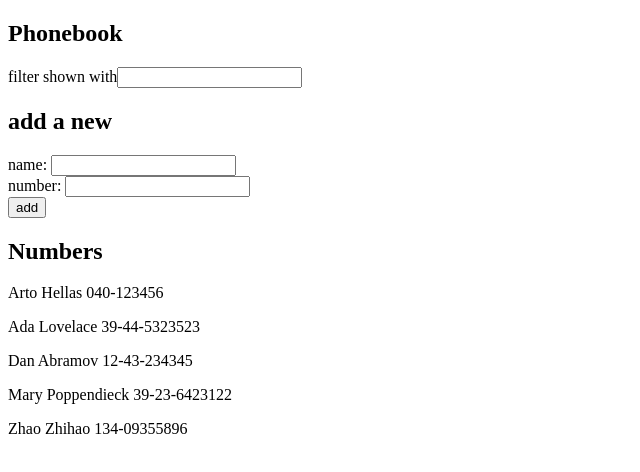
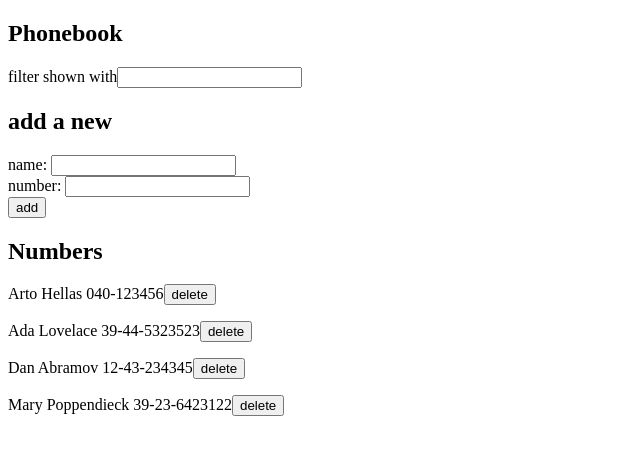
Before and after one commit to OldDog-Z124/phonebook, a React (Create React App) app: page / in a window 1280 px wide. Shown: the top 472 px of the page, without its empty margins (0-640 px from the left). Built offline with nearby package versions, Linux system fonts and the light colour scheme; data requests are answered from the project's data file.

Commit message:
add step8

```diff
--- a/db.json
+++ b/db.json
@@ -19,11 +19,6 @@
       "name": "Mary Poppendieck",
       "number": "39-23-6423122",
       "id": 4
-    },
-    {
-      "name": "Zhao Zhihao",
-      "number": "134-09355896",
-      "id": 5
     }
   ]
 }
--- a/src/App.js
+++ b/src/App.js
@@ -1,5 +1,6 @@
 import { useState, useEffect } from 'react'
-import axios from 'axios'
+
+import personsService from './services/persons'
 
 const Filter = ({ value, handleChange }) => {
 
@@ -31,12 +32,15 @@ const PersonForm = ({ name, handleNameChange, number, handleNumberChange, addPer
   )
 }
 
-const Persons = ({persons}) => {
+const Persons = ({persons, deletePerson}) => {
 
   return (
     <div>
       {persons.map(person =>
-        <p key={person.name}>{person.name} {person.number}</p>
+        <p key={person.name}>
+          {person.name} {person.number}
+          <button onClick={() => deletePerson(person.id)}>delete</button>
+        </p>
       )}
     </div>
   )
@@ -50,10 +54,10 @@ const App = () => {
   const [filterword, setFilterword] = useState('')
 
   useEffect(() => {
-    axios
-      .get('http://localhost:3001/persons')
-      .then(response => {
-        setPersons(response.data)
+    personsService
+      .getAll()
+      .then(initiaPersons => {
+        setPersons(initiaPersons)
       })
   }, [])
 
@@ -79,15 +83,23 @@ const App = () => {
         number: newNumber,
       }
 
-      axios
-        .post('http://localhost:3001/persons', personObject)
-        .then(response => {
-          setPersons(persons.concat(response.data))
+      personsService
+        .create(personObject)
+        .then(returnedPerson => {
+          setPersons(persons.concat(returnedPerson))
         })
     }
 
     setNewName('')
     setNewNumber('')
+  }
+
+  const deletePerson = (id) => {
+    personsService
+      .deletePerson(id)
+      .then(response => {
+        setPersons(persons.filter(person => person.id !== id))
+      })
   }
 
   const handleFilterwordChange = (event) => {
@@ -110,7 +122,7 @@ const App = () => {
         addPerson={addNewPerson}
       />
       <h2>Numbers</h2>
-      <Persons persons={personsToShow} />
+      <Persons persons={personsToShow} deletePerson={deletePerson} />
     </div>
   )
 }
--- /dev/null
+++ b/src/services/persons.js
@@ -0,0 +1,24 @@
+import axios from "axios"
+
+const baseUrl = 'http://localhost:3001/persons'
+
+const getAll = () => {
+  const request = axios.get(baseUrl)
+  return request.then(response => response.data)
+}
+
+const create = (newPerson) => {
+  const request = axios.post(baseUrl, newPerson)
+  return request.then(response => response.data)
+}
+
+const deletePerson = (id) => {
+  const url = `${baseUrl}/${id}`
+
+  const request = axios.delete(url)
+  return request
+}
+
+const personsService = {getAll, create, deletePerson}
+
+export default personsService
```
